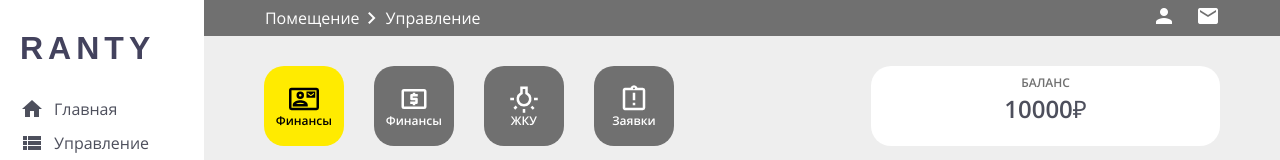
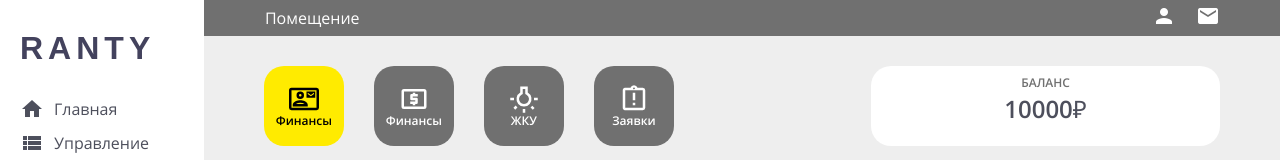
Before and after one commit to d3byte/ranty-vuejs, a Vue app: page /room in a window 1280 px wide. Shown: the top 160 px of the page. Built offline with nearby package versions, Linux system fonts and the light colour scheme; a web font is replaced by a local one.

Commit message:
Динамическое отображение хлебных крошек

```diff
--- a/src/components/Header.vue
+++ b/src/components/Header.vue
@@ -1,13 +1,11 @@
 <template>
 <header>
     <div class="breadcrumbs">
-        <div class="breadcrumb">Помещение
+        <div class="breadcrumb" v-for="(breadcrumb, key) in breadcrumbs" :key="key" @click="() => routeTo(breadcrumb.path)">
+            {{ breadcrumb.name }}
             <i class="material-icons">keyboard_arrow_right</i>
         </div>
-        <div class="breadcrumb">
-            Управление
-            <i class="material-icons">keyboard_arrow_right</i>
-        </div>
+
     </div>
     <nav>
         <i class="material-icons">person</i>
@@ -19,6 +17,20 @@
 <script>
 export default {
     name: 'ranty-header',
+    data() {
+        return {
+            breadcrumbs: {}
+        }
+    },
+    methods: {
+        routeTo(url) {
+            this.$router.push(url)
+        }
+    },
+    created() {
+        const { matched } = this.$route
+        this.breadcrumbs = matched
+    }
 }
 </script>
 
```
